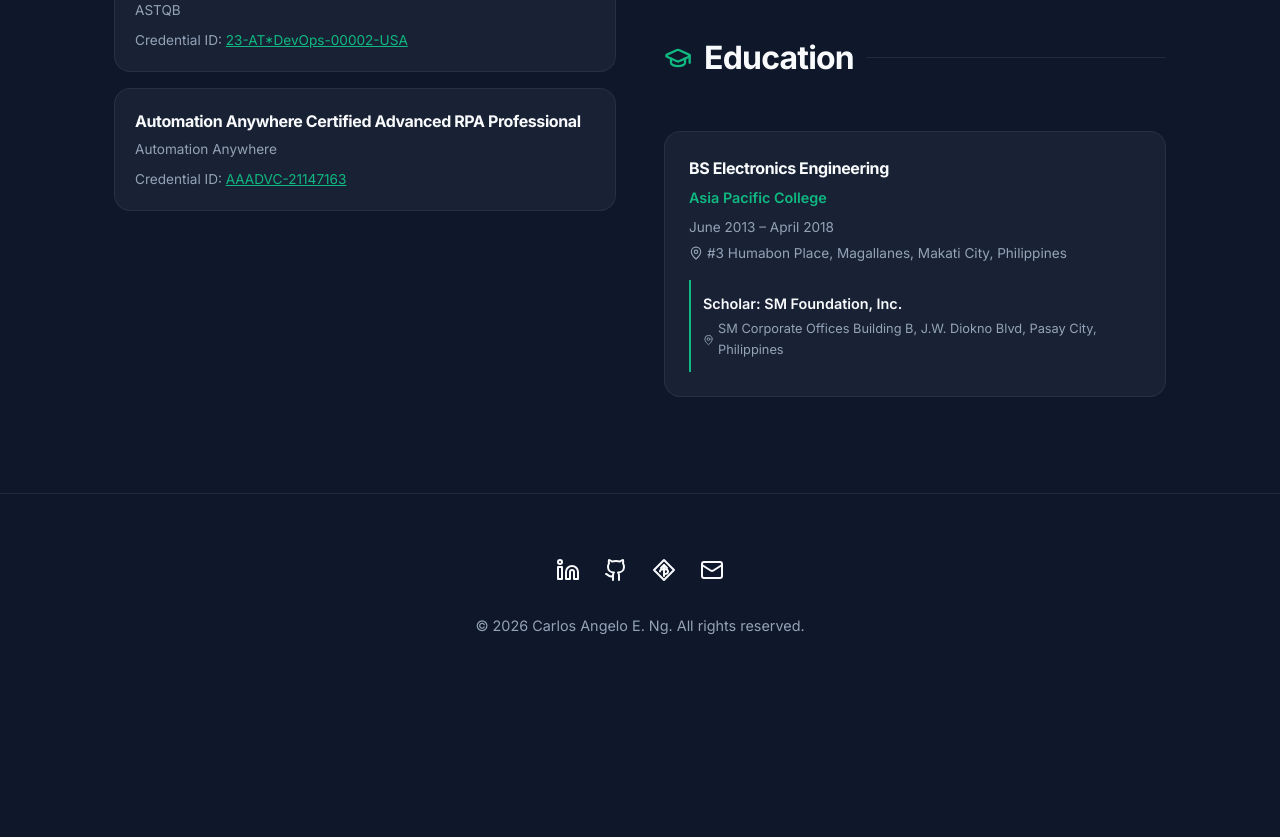
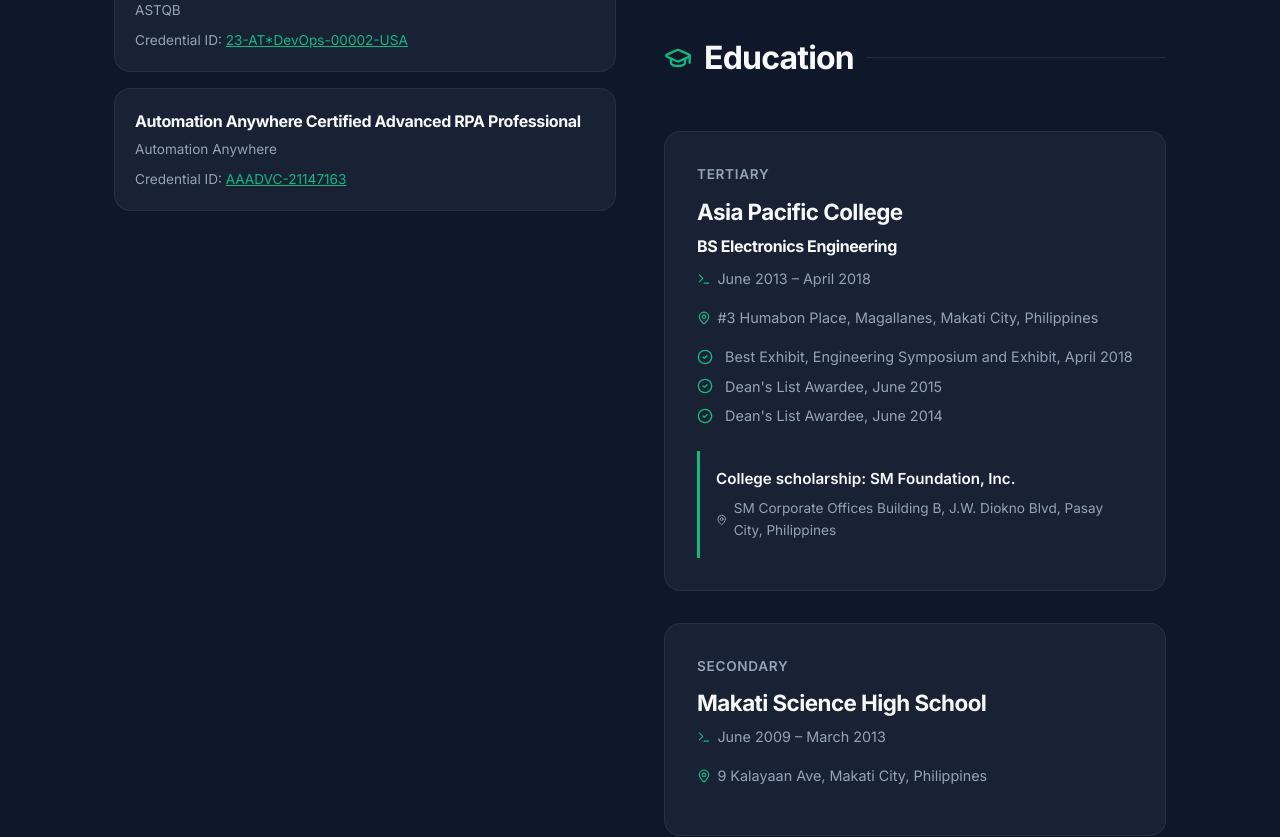
Before and after one commit to cng07/carlosng07, a React (Vite) app: page / in a window 1280 px wide. Shown: the part 3820-4657 px from the top of the page. Before the commit the page ends 4521 px from the top, so only its background shows below. Built offline with nearby package versions, Linux system fonts and the light colour scheme.

Commit message:
UI: Refine Education section with Tertiary/Secondary labels and detailed highlights

```diff
--- a/src/data/resumeData.js
+++ b/src/data/resumeData.js
@@ -101,6 +101,7 @@ export const resumeData = {
 
   education: [
     {
+      type: "Tertiary",
       school: "Asia Pacific College",
       degree: "BS Electronics Engineering",
       period: "June 2013 – April 2018",
@@ -109,7 +110,17 @@ export const resumeData = {
         name: "SM Foundation, Inc.",
         address: "SM Corporate Offices Building B, J.W. Diokno Blvd, Pasay City, Philippines"
       },
-      highlights: ["Best Exhibit, Engineering Symposium 2018", "Dean's List Awardee"]
+      highlights: [
+        "Best Exhibit, Engineering Symposium and Exhibit, April 2018",
+        "Dean's List Awardee, June 2015",
+        "Dean's List Awardee, June 2014"
+      ]
+    },
+    {
+      type: "Secondary",
+      school: "Makati Science High School",
+      period: "June 2009 – March 2013",
+      address: "9 Kalayaan Ave, Makati City, Philippines"
     }
   ],
 
--- a/src/pages/Home.jsx
+++ b/src/pages/Home.jsx
@@ -193,24 +193,46 @@ const Home = () => {
                         ))}
 
                         <h2 className="section-title" style={{ marginTop: '3rem' }}><GraduationCap size={28} color="var(--primary)" /> Education</h2>
+                        <div style={{ display: 'flex', flexDirection: 'column', gap: '2rem' }}>
                             {resumeData.education.map((edu, i) => (
-                            <div key={i} className="glass" style={{ padding: '1.5rem' }}>
-                                <h4 style={{ marginBottom: '0.25rem' }}>{edu.degree}</h4>
-                                <p style={{ color: 'var(--primary)', fontWeight: 600, fontSize: '0.9rem', marginBottom: '0.5rem' }}>{edu.school}</p>
-                                <p style={{ fontSize: '0.85rem', color: 'var(--text-muted)', marginBottom: '0.25rem' }}>{edu.period}</p>
-                                <p style={{ fontSize: '0.85rem', color: 'var(--text-muted)', display: 'flex', alignItems: 'center', gap: '0.25rem' }}>
-                                    <MapPin size={14} /> {edu.address}
+                                <div key={i} className="glass" style={{ padding: '2rem' }}>
+                                    <p style={{ color: 'var(--text-muted)', fontSize: '0.85rem', fontWeight: 600, textTransform: 'uppercase', marginBottom: '0.5rem', letterSpacing: '0.05em' }}>
+                                        {edu.type}
                                     </p>
+                                    <h3 style={{ color: 'var(--text-main)', fontSize: '1.4rem', marginBottom: '0.25rem' }}>{edu.school}</h3>
+                                    {edu.degree && <h4 style={{ marginBottom: '0.5rem', color: 'var(--text-main)' }}>{edu.degree}</h4>}
+
+                                    <div style={{ display: 'flex', flexWrap: 'wrap', gap: '1rem', marginBottom: '1rem', fontSize: '0.9rem', color: 'var(--text-muted)' }}>
+                                        <span style={{ display: 'flex', alignItems: 'center', gap: '0.4rem' }}>
+                                            <Terminal size={14} color="var(--primary)" /> {edu.period}
+                                        </span>
+                                        <span style={{ display: 'flex', alignItems: 'center', gap: '0.4rem' }}>
+                                            <MapPin size={14} color="var(--primary)" /> {edu.address}
+                                        </span>
+                                    </div>
+
+                                    {edu.highlights && (
+                                        <ul style={{ listStyle: 'none', padding: 0, marginTop: '1rem' }}>
+                                            {edu.highlights.map((h, idx) => (
+                                                <li key={idx} style={{ display: 'flex', gap: '0.75rem', color: 'var(--text-muted)', fontSize: '0.9rem', marginBottom: '0.4rem' }}>
+                                                    <CheckCircle2 size={16} color="var(--primary)" style={{ flexShrink: 0, marginTop: '0.2rem' }} />
+                                                    {h}
+                                                </li>
+                                            ))}
+                                        </ul>
+                                    )}
+
                                     {edu.scholarship && (
-                                    <div style={{ marginTop: '1rem', padding: '0.75rem', borderLeft: '2px solid var(--primary)', background: 'rgba(var(--primary-rgb), 0.1)' }}>
-                                        <p style={{ fontWeight: 600, fontSize: '0.9rem', color: 'var(--text-main)' }}>Scholar: {edu.scholarship.name}</p>
-                                        <p style={{ fontSize: '0.8rem', color: 'var(--text-muted)', display: 'flex', alignItems: 'center', gap: '0.25rem', marginTop: '0.25rem' }}>
-                                            <MapPin size={12} /> {edu.scholarship.address}
+                                        <div style={{ marginTop: '1.5rem', padding: '1rem', borderLeft: '3px solid var(--primary)', background: 'rgba(var(--primary-rgb), 0.05)', borderRadius: '0 8px 8px 0' }}>
+                                            <p style={{ fontWeight: 600, fontSize: '0.95rem', color: 'var(--text-main)', marginBottom: '0.4rem' }}>College scholarship: {edu.scholarship.name}</p>
+                                            <p style={{ fontSize: '0.85rem', color: 'var(--text-muted)', display: 'flex', alignItems: 'center', gap: '0.4rem' }}>
+                                                <MapPin size={14} /> {edu.scholarship.address}
                                             </p>
                                         </div>
                                     )}
                                 </div>
                             ))}
+                        </div>
                     </div>
                 </div>
             </section>
```
Lines whose indentation alone changed are shown as unchanged.
